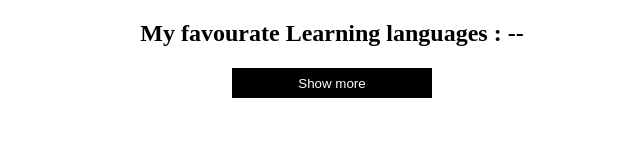
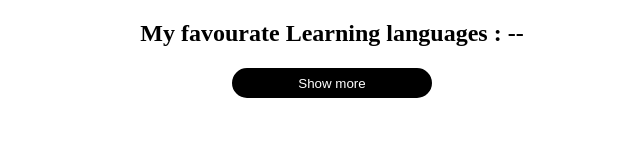
Before and after one commit to amanKumar689/webpack-config, a React app: page / in a window 1280 px wide. Shown: the full height of the page, 308-948 px from the left. Built offline with nearby package versions, Linux system fonts and the light colour scheme.

Commit message:
border-radius added

```diff
--- a/src/style/_element.scss
+++ b/src/style/_element.scss
@@ -10,6 +10,7 @@
       height:30px;
       background-color:black;
       color:white;
-      border:2px solid black
+      border:2px solid black;
+      border-radius:20px;
    }
 }
```
